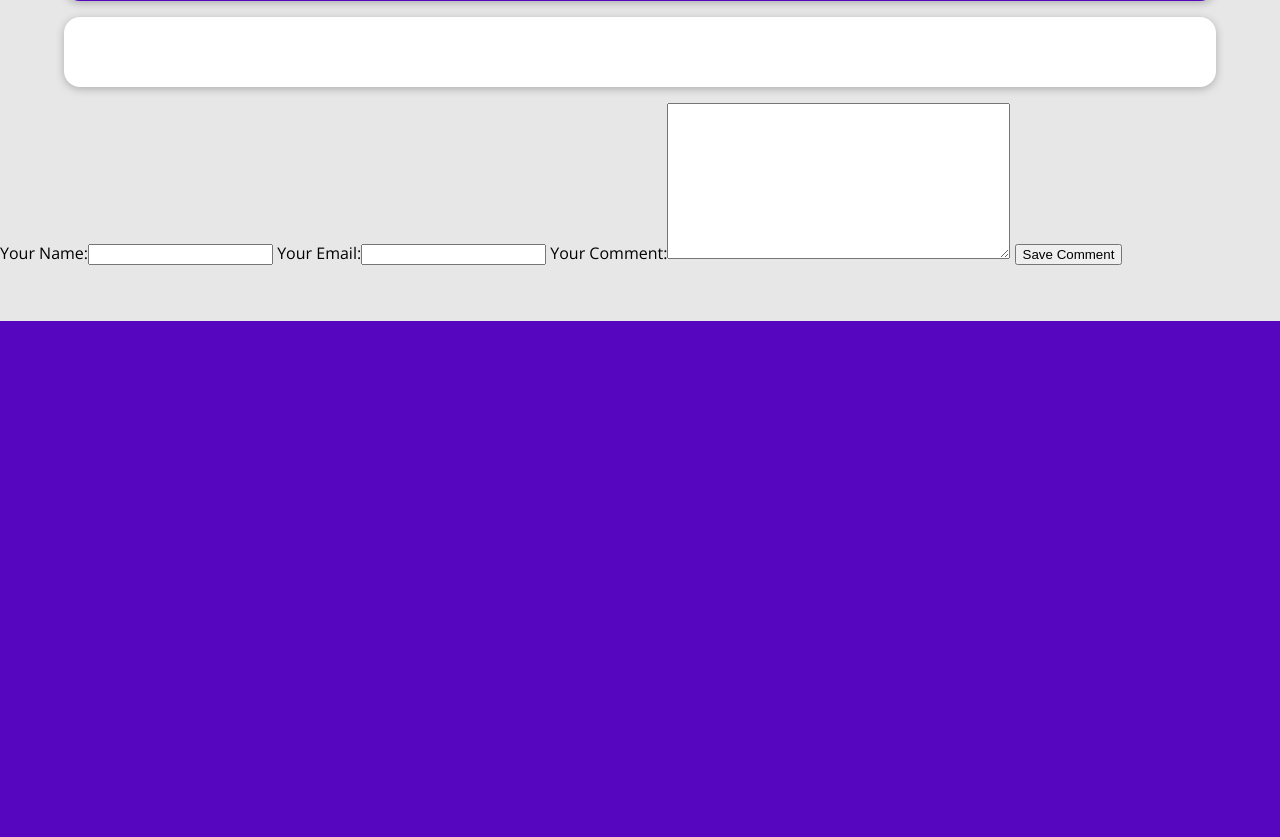
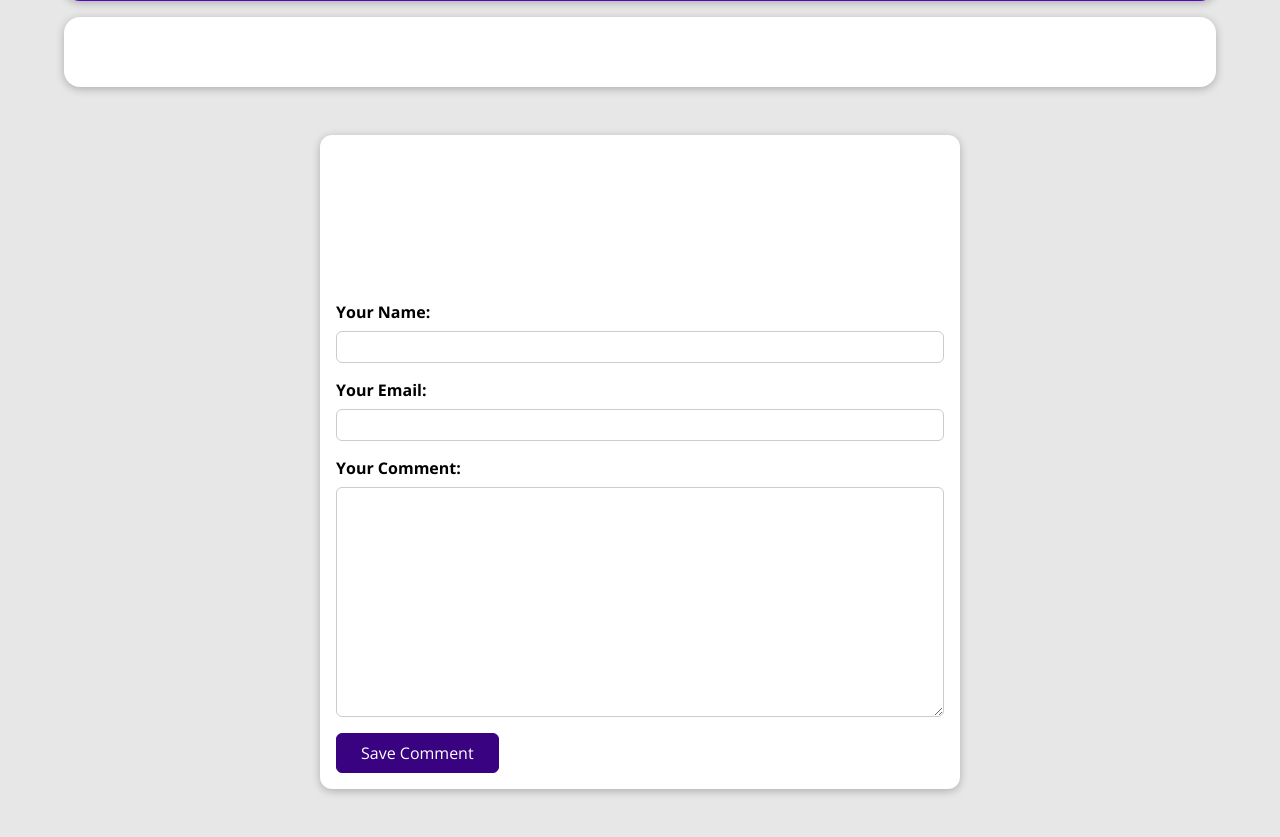
Before and after one commit to ercsanchez/my_site, a Django app: template blog/templates/blog/post-detail.html in a window 1280 px wide. Shown: the part 479-1316 px from the top of the page. Before the commit the page ends 800 px from the top, so only its background shows below. Run offline with Django 3.2, Linux system fonts and the light colour scheme; the template is opened without the code that fills it: values that come from a table or form of the project are taken from there, others are empty.

Commit message:
171. show the comment form in post-detail.html | style the form

```diff
--- a/blog/static/blog/post-detail.css
+++ b/blog/static/blog/post-detail.css
@@ -83,3 +83,49 @@ main {
     padding: 0.5rem 1rem;
     border-radius: 8px;
 }
+
+#comment-form {
+    margin: 3rem auto;
+    width: 90%;
+    max-width: 40rem;
+    border-radius: 12px;
+    background-color: white;
+    box-shadow: 0 2px 8px rgba(0, 0, 0, 0.25);
+    padding: 1rem;
+}
+
+#comment-form button {
+    font: inherit;
+    background-color: #390281;
+    color: white;
+    border: 1px solid #390281;
+    padding: 0.5rem 1.5rem;
+    border-radius: 6px;
+    cursor: pointer;
+}
+
+#comment-form button:hover,
+#comment-form button:active {
+  background-color: #4f0ba7;
+  border-color: #4f0ba7;
+}
+
+.form-control {
+    margin-bottom: 1rem;
+}
+
+.form-control label {
+    font-weight: bold;
+    margin-bottom: 0.5rem;
+    display: block;
+}
+
+.form-control input,
+.form-control textarea {
+    display: block;
+    width: 100%;
+    font: inherit;
+    padding: 0.25rem;
+    border-radius: 6px;
+    border: 1px solid #ccc;
+}
--- a/blog/templates/blog/post-detail.html
+++ b/blog/templates/blog/post-detail.html
@@ -29,10 +29,17 @@
         <p>{{ post.content|linebreaks }}</p>
     </main>
 
-    <div>
+    <section id='comment-form'>
+        <h2>Your Comment</h2>
         <form action="">
-            {{ comment_form }}
+            {% for form_field in comment_form %}
+                <div class='form-control'>
+                    {{ form_field.label_tag }}
+                    {{ form_field }}
+                    {{ form_field.errors }}
+                </div>
+            {% endfor %}
             <button>Save Comment</button>
         </form>
-    </div>
+    </section>
 {% endblock %}
```
